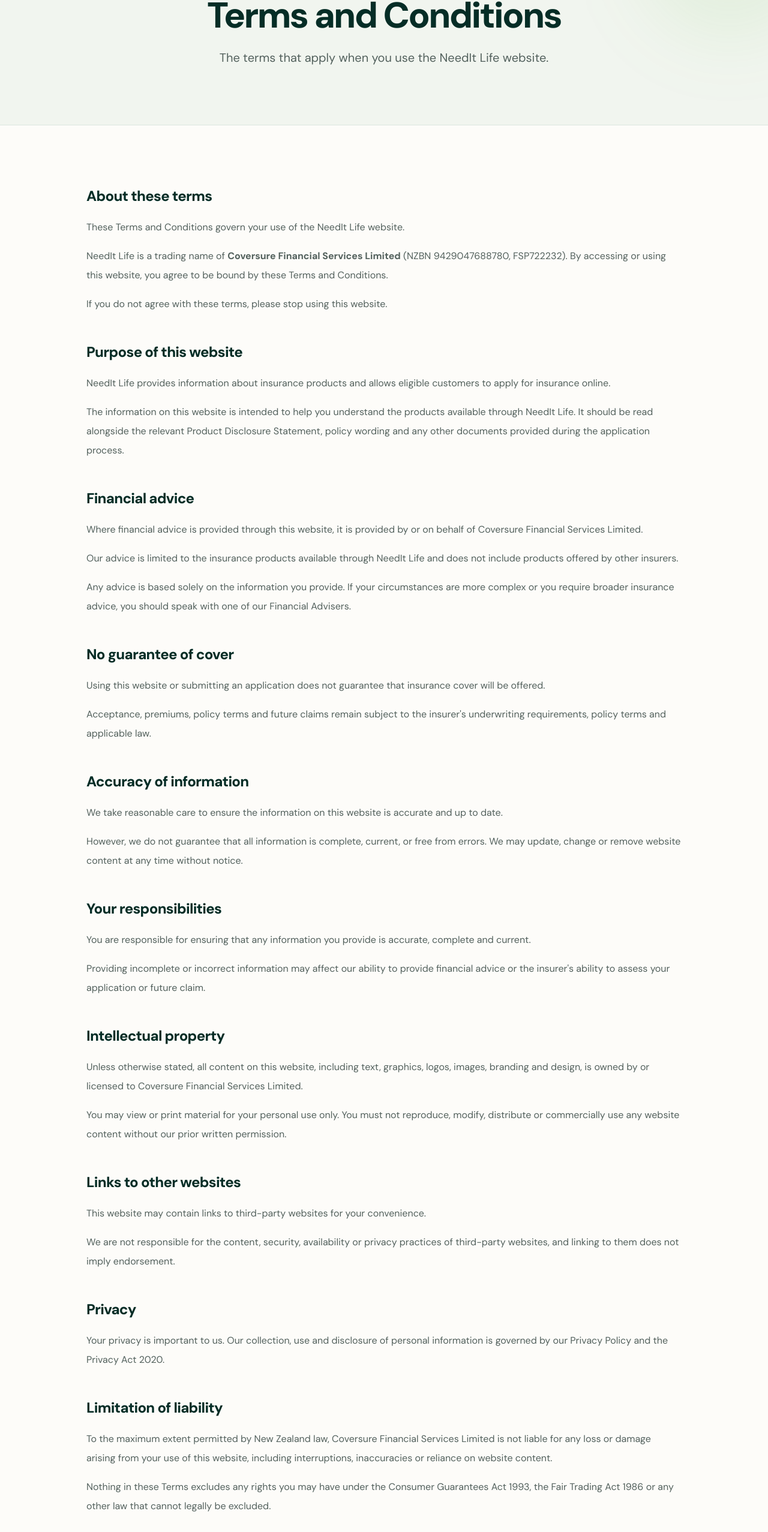
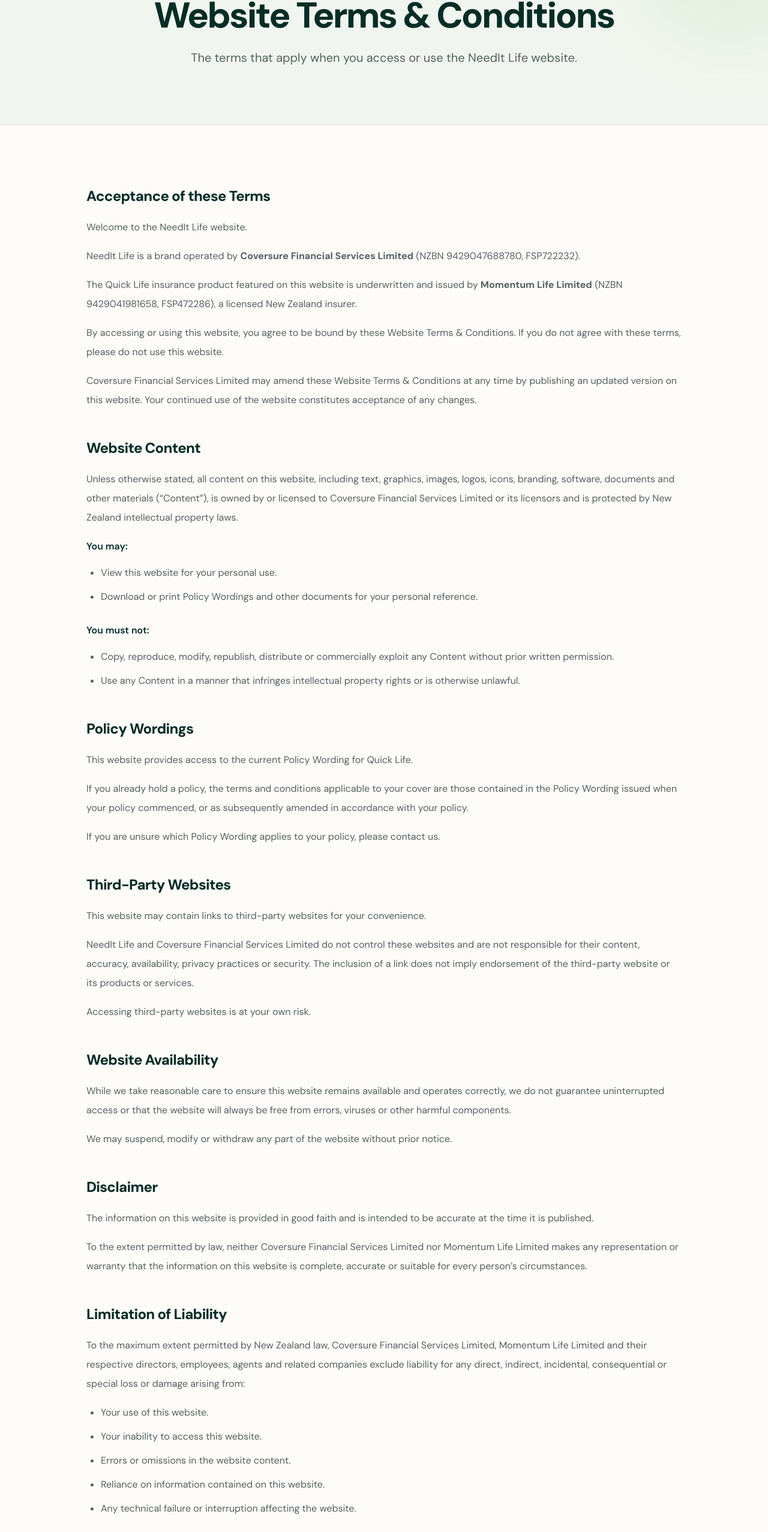
Before and after one commit to Coversure/needit-life-frontend, a Next.js app: page /terms-and-conditions in a window 1280 px wide. Shown: the part 217-2771 px from the top of the page at 60% size. Built offline with nearby package versions, Linux system fonts and the light colour scheme; no server answers.

Commit message:
feat: update FAQ section with new questions and answers; enhance search and filter functionality

```diff
--- a/app/(site)/privacy-policy/page.tsx
+++ b/app/(site)/privacy-policy/page.tsx
@@ -591,7 +591,7 @@
 
       <section className="section-space bg-warm-white">
         <Container className="max-w-5xl">
-          <div className="rounded-[2rem] border border-line bg-white p-7 shadow-sm sm:p-10">
+          <div className="rounded-3xl border border-line bg-white p-7 shadow-sm sm:p-10">
             <div className="space-y-12">
               {sections.map((section) => (
                 <section key={section.title}>
--- a/app/(site)/terms-and-conditions/page.tsx
+++ b/app/(site)/terms-and-conditions/page.tsx
@@ -1,152 +1,110 @@
 import type { Metadata } from "next";
+
 import { Container } from "@/components/ui/container";
 import { PageHero } from "@/components/ui/page-hero";
 
 export const metadata: Metadata = {
-  title: "Terms and Conditions",
-  description: "Terms and conditions for using the NeedIt Life website.",
+  title: "Website Terms & Conditions",
+  description:
+    "The terms and conditions that apply when using the NeedIt Life website.",
 };
 
 const sections = [
   {
-    title: "About these terms",
+    title: "Acceptance of these Terms",
     content: (
       <>
-        <p>
-          These Terms and Conditions govern your use of the NeedIt Life website.
+        <p>Welcome to the NeedIt Life website.</p>
+
+        <p className="mt-4">
+          NeedIt Life is a brand operated by{" "}
+          <strong>Coversure Financial Services Limited</strong> (NZBN
+          9429047688780, FSP722232).
         </p>
 
         <p className="mt-4">
-          NeedIt Life is a trading name of{" "}
-          <strong>Coversure Financial Services Limited</strong> (NZBN
-          9429047688780, FSP722232). By accessing or using this website, you
-          agree to be bound by these Terms and Conditions.
+          The Quick Life insurance product featured on this website is
+          underwritten and issued by <strong>Momentum Life Limited</strong>{" "}
+          (NZBN 9429041981658, FSP472286), a licensed New Zealand insurer.
         </p>
 
         <p className="mt-4">
-          If you do not agree with these terms, please stop using this website.
+          By accessing or using this website, you agree to be bound by these
+          Website Terms &amp; Conditions. If you do not agree with these terms,
+          please do not use this website.
+        </p>
+
+        <p className="mt-4">
+          Coversure Financial Services Limited may amend these Website Terms
+          &amp; Conditions at any time by publishing an updated version on this
+          website. Your continued use of the website constitutes acceptance of
+          any changes.
         </p>
       </>
     ),
   },
-
   {
-    title: "Purpose of this website",
+    title: "Website Content",
     content: (
       <>
         <p>
-          NeedIt Life provides information about insurance products and allows
-          eligible customers to apply for insurance online.
+          Unless otherwise stated, all content on this website, including text,
+          graphics, images, logos, icons, branding, software, documents and
+          other materials (“Content”), is owned by or licensed to Coversure
+          Financial Services Limited or its licensors and is protected by New
+          Zealand intellectual property laws.
+        </p>
+
+        <p className="mt-4 font-semibold text-forest-950">You may:</p>
+
+        <ul className="mt-3 list-disc space-y-2 pl-6">
+          <li>View this website for your personal use.</li>
+          <li>
+            Download or print Policy Wordings and other documents for your
+            personal reference.
+          </li>
+        </ul>
+
+        <p className="mt-6 font-semibold text-forest-950">You must not:</p>
+
+        <ul className="mt-3 list-disc space-y-2 pl-6">
+          <li>
+            Copy, reproduce, modify, republish, distribute or commercially
+            exploit any Content without prior written permission.
+          </li>
+          <li>
+            Use any Content in a manner that infringes intellectual property
+            rights or is otherwise unlawful.
+          </li>
+        </ul>
+      </>
+    ),
+  },
+  {
+    title: "Policy Wordings",
+    content: (
+      <>
+        <p>
+          This website provides access to the current Policy Wording for Quick
+          Life.
         </p>
 
         <p className="mt-4">
-          The information on this website is intended to help you understand the
-          products available through NeedIt Life. It should be read alongside
-          the relevant Product Disclosure Statement, policy wording and any
-          other documents provided during the application process.
+          If you already hold a policy, the terms and conditions applicable to
+          your cover are those contained in the Policy Wording issued when your
+          policy commenced, or as subsequently amended in accordance with your
+          policy.
+        </p>
+
+        <p className="mt-4">
+          If you are unsure which Policy Wording applies to your policy, please
+          contact us.
         </p>
       </>
     ),
   },
-
   {
-    title: "Financial advice",
-    content: (
-      <>
-        <p>
-          Where financial advice is provided through this website, it is
-          provided by or on behalf of Coversure Financial Services Limited.
-        </p>
-
-        <p className="mt-4">
-          Our advice is limited to the insurance products available through
-          NeedIt Life and does not include products offered by other insurers.
-        </p>
-
-        <p className="mt-4">
-          Any advice is based solely on the information you provide. If your
-          circumstances are more complex or you require broader insurance
-          advice, you should speak with one of our Financial Advisers.
-        </p>
-      </>
-    ),
-  },
-
-  {
-    title: "No guarantee of cover",
-    content: (
-      <>
-        <p>
-          Using this website or submitting an application does not guarantee
-          that insurance cover will be offered.
-        </p>
-
-        <p className="mt-4">
-          Acceptance, premiums, policy terms and future claims remain subject to
-          the insurer's underwriting requirements, policy terms and applicable
-          law.
-        </p>
-      </>
-    ),
-  },
-
-  {
-    title: "Accuracy of information",
-    content: (
-      <>
-        <p>
-          We take reasonable care to ensure the information on this website is
-          accurate and up to date.
-        </p>
-
-        <p className="mt-4">
-          However, we do not guarantee that all information is complete,
-          current, or free from errors. We may update, change or remove website
-          content at any time without notice.
-        </p>
-      </>
-    ),
-  },
-
-  {
-    title: "Your responsibilities",
-    content: (
-      <>
-        <p>
-          You are responsible for ensuring that any information you provide is
-          accurate, complete and current.
-        </p>
-
-        <p className="mt-4">
-          Providing incomplete or incorrect information may affect our ability
-          to provide financial advice or the insurer's ability to assess your
-          application or future claim.
-        </p>
-      </>
-    ),
-  },
-
-  {
-    title: "Intellectual property",
-    content: (
-      <>
-        <p>
-          Unless otherwise stated, all content on this website, including text,
-          graphics, logos, images, branding and design, is owned by or licensed
-          to Coversure Financial Services Limited.
-        </p>
-
-        <p className="mt-4">
-          You may view or print material for your personal use only. You must
-          not reproduce, modify, distribute or commercially use any website
-          content without our prior written permission.
-        </p>
-      </>
-    ),
-  },
-
-  {
-    title: "Links to other websites",
+    title: "Third-Party Websites",
     content: (
       <>
         <p>
@@ -155,69 +113,132 @@
         </p>
 
         <p className="mt-4">
-          We are not responsible for the content, security, availability or
-          privacy practices of third-party websites, and linking to them does
-          not imply endorsement.
+          NeedIt Life and Coversure Financial Services Limited do not control
+          these websites and are not responsible for their content, accuracy,
+          availability, privacy practices or security. The inclusion of a link
+          does not imply endorsement of the third-party website or its products
+          or services.
+        </p>
+
+        <p className="mt-4">
+          Accessing third-party websites is at your own risk.
         </p>
       </>
     ),
   },
-
   {
-    title: "Privacy",
+    title: "Website Availability",
     content: (
       <>
         <p>
-          Your privacy is important to us. Our collection, use and disclosure of
-          personal information is governed by our Privacy Policy and the Privacy
-          Act 2020.
+          While we take reasonable care to ensure this website remains available
+          and operates correctly, we do not guarantee uninterrupted access or
+          that the website will always be free from errors, viruses or other
+          harmful components.
+        </p>
+
+        <p className="mt-4">
+          We may suspend, modify or withdraw any part of the website without
+          prior notice.
         </p>
       </>
     ),
   },
+  {
+    title: "Disclaimer",
+    content: (
+      <>
+        <p>
+          The information on this website is provided in good faith and is
+          intended to be accurate at the time it is published.
+        </p>
 
+        <p className="mt-4">
+          To the extent permitted by law, neither Coversure Financial Services
+          Limited nor Momentum Life Limited makes any representation or warranty
+          that the information on this website is complete, accurate or suitable
+          for every person’s circumstances.
+        </p>
+      </>
+    ),
+  },
   {
-    title: "Limitation of liability",
+    title: "Limitation of Liability",
     content: (
       <>
         <p>
           To the maximum extent permitted by New Zealand law, Coversure
-          Financial Services Limited is not liable for any loss or damage
-          arising from your use of this website, including interruptions,
-          inaccuracies or reliance on website content.
+          Financial Services Limited, Momentum Life Limited and their respective
+          directors, employees, agents and related companies exclude liability
+          for any direct, indirect, incidental, consequential or special loss or
+          damage arising from:
         </p>
 
+        <ul className="mt-4 list-disc space-y-2 pl-6">
+          <li>Your use of this website.</li>
+          <li>Your inability to access this website.</li>
+          <li>Errors or omissions in the website content.</li>
+          <li>Reliance on information contained on this website.</li>
+          <li>Any technical failure or interruption affecting the website.</li>
+        </ul>
+
         <p className="mt-4">
-          Nothing in these Terms excludes any rights you may have under the
-          Consumer Guarantees Act 1993, the Fair Trading Act 1986 or any other
-          law that cannot legally be excluded.
+          Nothing in these Website Terms &amp; Conditions limits or excludes any
+          rights that cannot lawfully be excluded under New Zealand legislation,
+          including the Consumer Guarantees Act 1993 or the Fair Trading Act
+          1986 where applicable.
         </p>
       </>
     ),
   },
-
   {
-    title: "Changes to these terms",
+    title: "General Information Only",
     content: (
       <>
         <p>
-          We may update these Terms and Conditions from time to time. Any
-          changes will take effect once published on this website.
+          The information available on this website is general information only
+          and does not constitute personalised financial advice. It has been
+          prepared without considering your individual objectives, financial
+          situation or insurance needs.
+        </p>
+
+        <p className="mt-4">
+          NeedIt Life provides information about the Quick Life insurance
+          product only and does not compare products offered by other insurers.
+        </p>
+
+        <p className="mt-4">
+          Before purchasing any insurance product, you should carefully read the
+          applicable Policy Wording and consider whether the product is
+          appropriate for your circumstances.
+        </p>
+
+        <p className="mt-4">
+          If you would like personalised financial advice, you can request a
+          referral to a Financial Adviser at Coversure Financial Services
+          Limited.
         </p>
       </>
     ),
   },
-
   {
-    title: "Governing law",
+    title: "Privacy",
     content: (
-      <>
-        <p>
-          These Terms and Conditions are governed by the laws of New Zealand.
-          Any disputes relating to these terms will be subject to the
-          jurisdiction of the New Zealand courts.
-        </p>
-      </>
+      <p>
+        Your use of this website is also governed by our Privacy Policy, which
+        explains how we collect, use, disclose and protect your personal
+        information.
+      </p>
+    ),
+  },
+  {
+    title: "Governing Law",
+    content: (
+      <p>
+        These Website Terms &amp; Conditions are governed by the laws of New
+        Zealand. Any disputes arising from the use of this website will be
+        subject to the non-exclusive jurisdiction of the New Zealand courts.
+      </p>
     ),
   },
 ];
@@ -226,21 +247,21 @@
   return (
     <>
       <PageHero
-        eyebrow="Website Terms"
-        title="Terms and Conditions"
-        description="The terms that apply when you use the NeedIt Life website."
+        eyebrow="Website terms"
+        title="Website Terms & Conditions"
+        description="The terms that apply when you access or use the NeedIt Life website."
       />
 
       <section className="section-space bg-warm-white">
         <Container className="max-w-6xl">
-          <div className="space-y-12 px-20">
+          <div className="space-y-12 px-4 sm:px-8 lg:px-20">
             {sections.map((section) => (
               <section key={section.title}>
                 <h2 className="text-2xl font-extrabold tracking-[-0.03em] text-forest-950">
                   {section.title}
                 </h2>
 
-                <div className="mt-5 space-y-4 text-base leading-8 text-muted">
+                <div className="mt-5 text-base leading-8 text-muted">
                   {section.content}
                 </div>
               </section>
--- a/components/layout/footer.tsx
+++ b/components/layout/footer.tsx
@@ -64,7 +64,7 @@
           </div>
         </div>
 
-        <div className="grid grid-cols-2 gap-10 sm:grid-cols-3 lg:grid-cols-5">
+        <div className="grid grid-cols-2 gap-10 sm:grid-cols-3 lg:grid-cols-4">
           <FooterColumn title="NeedIt Life" links={footerNavigation.cover} />
           <FooterColumn title="Support" links={footerNavigation.support} />
           <FooterColumn title="Legal" links={footerNavigation.legal} />
@@ -72,9 +72,9 @@
       </Container>
 
       <div className="border-t border-white/10">
-        <Container className="flex flex-col gap-4 py-6 text-xs leading-6 text-white/55 md:flex-row md:items-center md:justify-between">
+        <Container className="flex flex-col gap-4 py-8 text-xs leading-6 text-white/55 md:flex-row md:items-end md:justify-between">
           <p>© {new Date().getFullYear()} NeedIt Life. All rights reserved.</p>
-          <p className="max-w-3xl md:text-right">
+          <p className="max-w-4xl md:text-left">
             Need It Life insurance products are underwritten and issued by{" "}
             <span>
               <a
```
Also changed, not shown: app/(site)/faqs/page.tsx (+70 -32 lines), components/ui/faq-list.tsx (+124 -25 lines).
